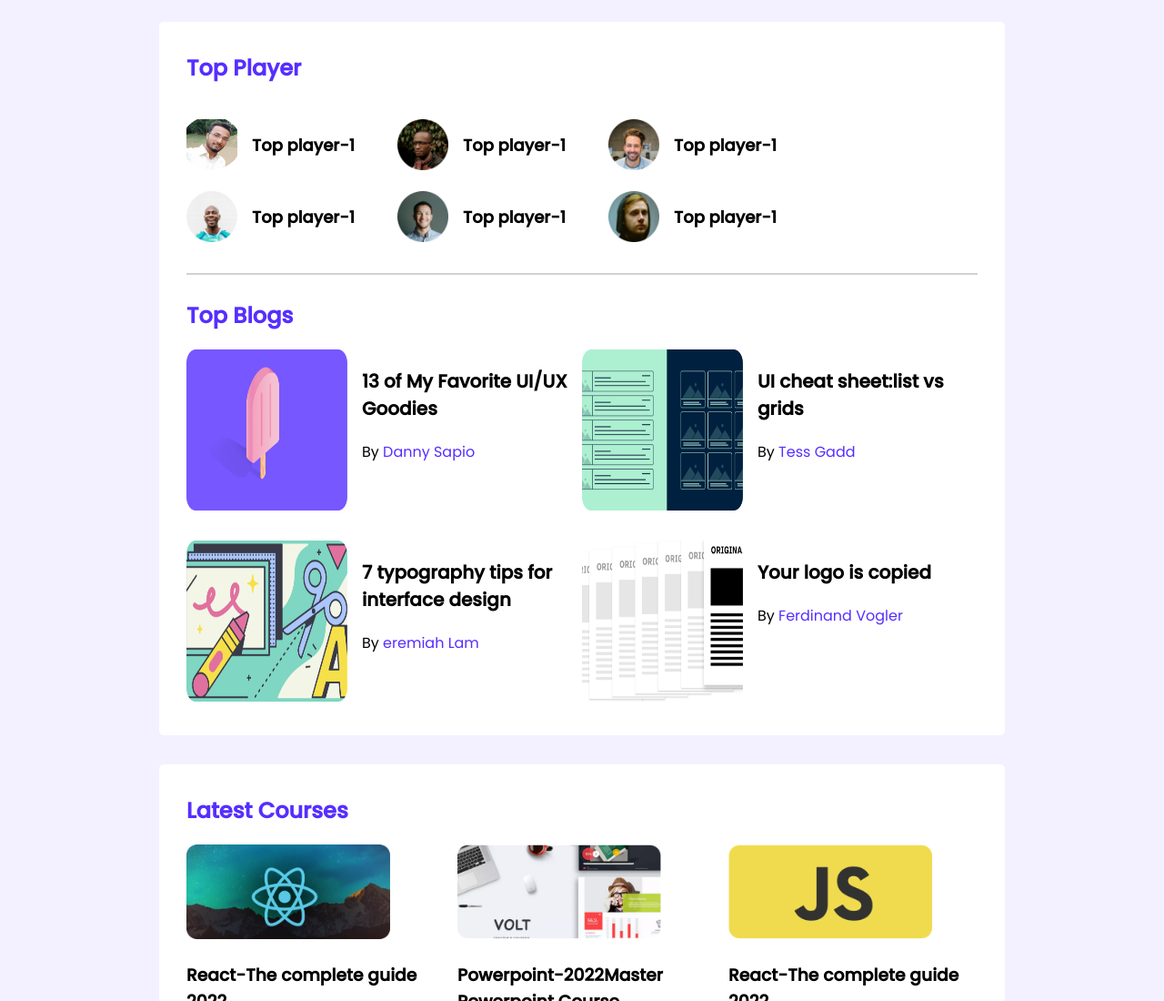
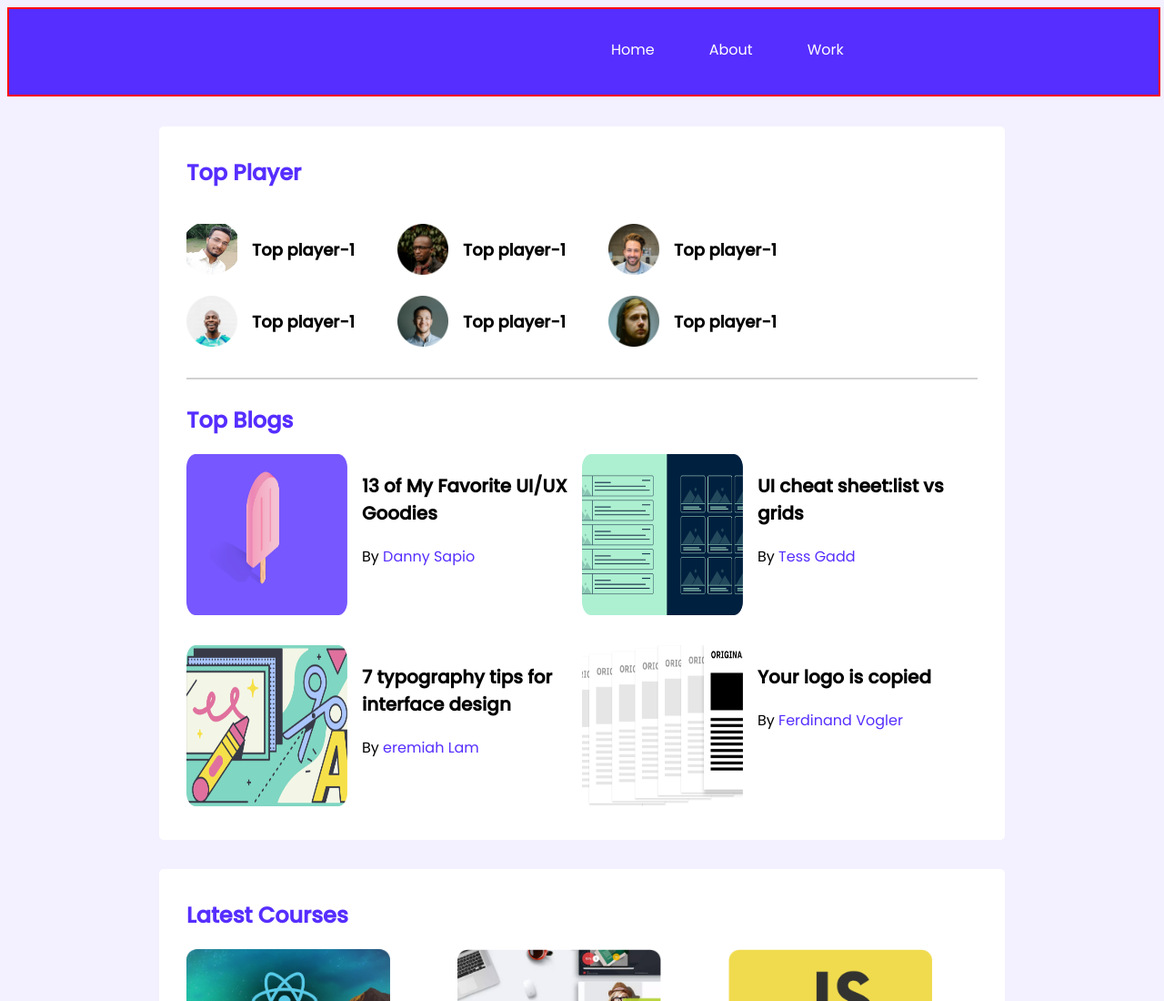
Before and after one commit to Kibria934/leader-board-css3, a plain HTML site: page index.html in a window 1280 px wide. Shown: the top 1100 px of the page at 91% size. Drawn offline with Linux system fonts and the light colour scheme; a web font is replaced by a local one.

Commit message:
style added

```diff
--- a/index.html
+++ b/index.html
@@ -13,7 +13,15 @@
 <body>
         <!-- header start -->
         <header>
-
+                <nav>
+                        <div class="main-menu">
+                                <div class="menu">
+                                <a class="home" href="">Home</a>
+                                <a class="about" href="">About</a>
+                                <a class="work" href="">Work</a>
+                        </div>
+                        </div>
+                </nav>
         </header>
         <!-- header end -->
         <main>
--- a/style.css
+++ b/style.css
@@ -10,6 +10,33 @@ body{
     font-family: 'Poppins', sans-serif;
     background-color: #F3F1FF;
 }
+/* ----------------------
+Header and nav style
+------------------------ */
+.main-menu{
+        border: 2px solid red;
+       background: #562EFF;
+       width: 100%;
+        height: 94px;
+        margin-bottom: 17px;
+}
+.menu a{
+        color:  #FFFFFF;
+        font-size: 16px;
+        text-decoration: none;
+        margin:0 30px;
+        font-family: "popin" sans-serif;
+
+
+}
+.menu{
+       display: flex;
+       justify-content: first baseline;
+       margin-left: 50%;
+       padding-top: 32px;
+
+}
+
 main{
         display: flex;
         justify-content: center;
```
